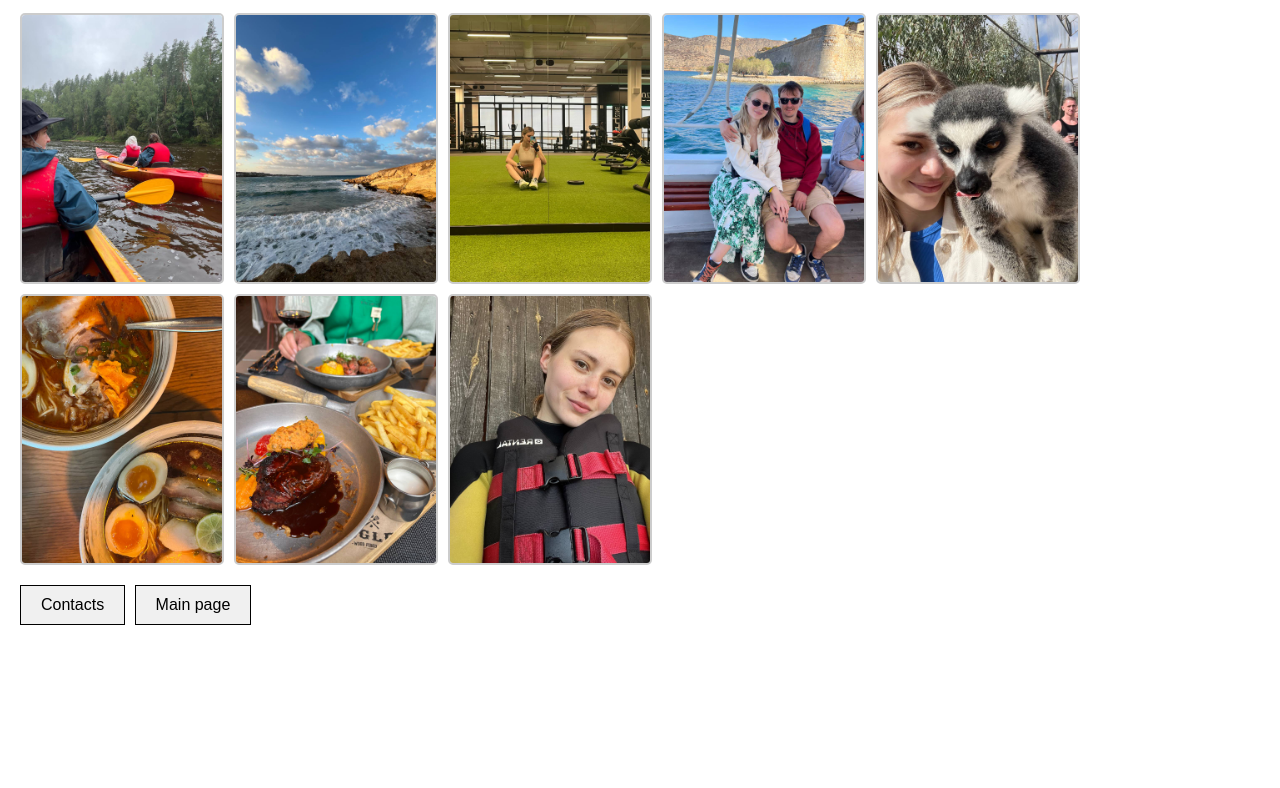
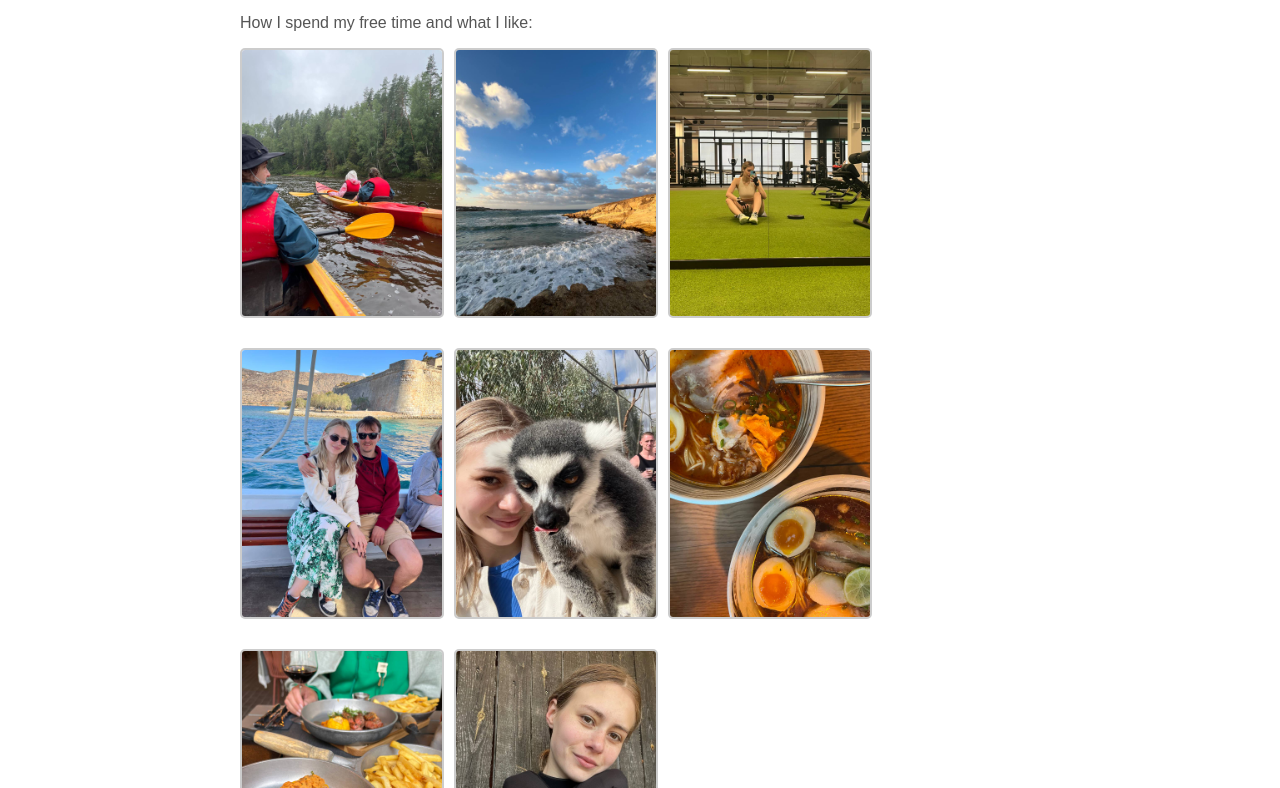
Before and after one commit to Zhytenova/HillelHW, a plain HTML site: page pages/gallery.html in a window 1280 px wide. Shown: the part 101-889 px from the top of the page. Before the commit the page ends 800 px from the top, so only its background shows below. Drawn offline with Linux system fonts and the light colour scheme.

Commit message:
Added a style folder

```diff
--- a/pages/gallery.html
+++ b/pages/gallery.html
@@ -1,65 +1,10 @@
 <!DOCTYPE html>
 <html lang="uk">
 <head>
+    <link rel="stylesheet" href="../style.css">
     <meta charset="UTF-8">
     <title>Gallery</title>
-    <style>
-        body {
-            font-family: Arial, sans-serif;
-            margin: 20px;
-            background-color: #fff;
-        }
-
-        h1 {
-            color: #333;
-        }
-
-        p {
-            font-size: 16px;
-            color: #555;
-        }
-
-        .gallery {
-            display: flex;
-            flex-wrap: wrap;
-            gap: 10px;
-            margin-bottom: 20px;
-        }
-
-        .gallery img {
-            width: 200px;
-            height: auto;
-            border: 2px solid #ccc;
-            border-radius: 5px;
-            transition: transform 0.3s, border-color 0.3s;
-        }
-
-        .gallery img:hover {
-            transform: scale(1.05);
-            border-color: #888;
-        }
-
-        .buttons {
-            margin-top: 20px;
-        }
-
-        .btn {
-            display: inline-block;
-            padding: 10px 20px;
-            margin-right: 5px;
-            border: 1px solid black;
-            text-decoration: none;
-            color: black;
-            background-color: #f0f0f0;
-            transition: background-color 0.3s;
-        }
-
-        .btn:hover {
-            background-color: #ddd;
-        }
-
-
-    </style>
+   <link rel="stylesheet" href="../style.css">
 </head>
 <body>
     <h1>Get to know me closer</h1>
--- /dev/null
+++ b/style.css
@@ -0,0 +1,87 @@
+/* Загальні стилі для всього сайту */
+body {
+    font-family: Arial, sans-serif;
+    max-width: 800px;
+    margin: 40px auto;
+    line-height: 1.6;
+    color: #333;
+    background-color: #fff;
+}
+
+h1 {
+    font-size: 32px;
+    margin-bottom: 20px;
+    color: #333;
+}
+
+h3 {
+    margin-top: 30px;
+    margin-bottom: 10px;
+}
+
+p {
+    font-size: 16px;
+    margin-bottom: 12px;
+    color: #555;
+}
+
+/* Стилі для посилань-контактів */
+a.link {
+    display: inline-block;
+    margin-bottom: 10px;
+    color: #0066cc;
+    text-decoration: none;
+}
+
+a.link:hover {
+    text-decoration: underline;
+}
+
+/* Стилі для зображень (головна та галерея) */
+img {
+    max-width: 200px;
+    display: block;
+    margin-bottom: 20px;
+    border-radius: 8px;
+}
+
+.gallery {
+    display: flex;
+    flex-wrap: wrap;
+    gap: 10px;
+    margin-bottom: 20px;
+}
+
+.gallery img {
+    width: 200px;
+    height: auto;
+    border: 2px solid #ccc;
+    border-radius: 5px;
+    transition: transform 0.3s, border-color 0.3s;
+}
+
+.gallery img:hover {
+    transform: scale(1.05);
+    border-color: #888;
+}
+
+/* Кнопки навігації */
+.buttons {
+    margin-top: 20px;
+}
+
+.btn {
+    display: inline-block;
+    padding: 10px 20px;
+    margin-right: 10px;
+    border: 1px solid #333;
+    text-decoration: none;
+    color: #333;
+    background-color: #f0f0f0;
+    border-radius: 4px;
+    transition: background-color 0.3s ease;
+}
+
+.btn:hover {
+    background-color: #ddd;
+}
```
Also changed, not shown: index.html (+2 -44 lines), pages/contact.html (+2 -54 lines).
